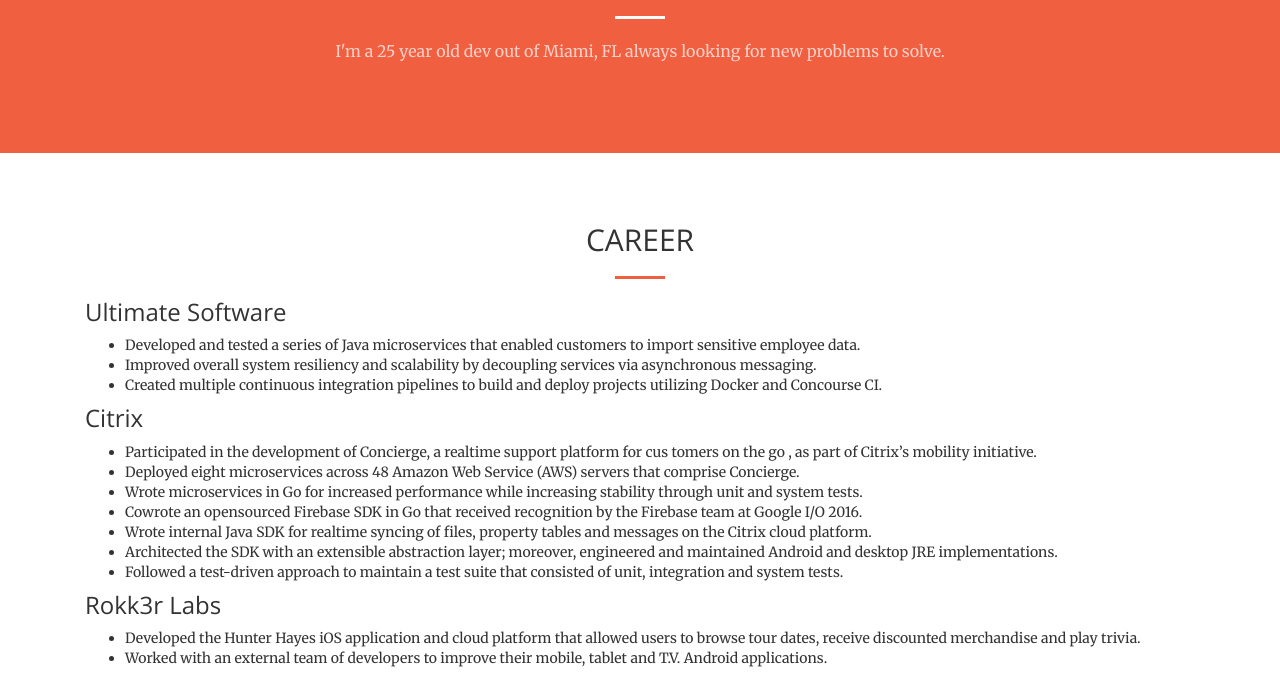
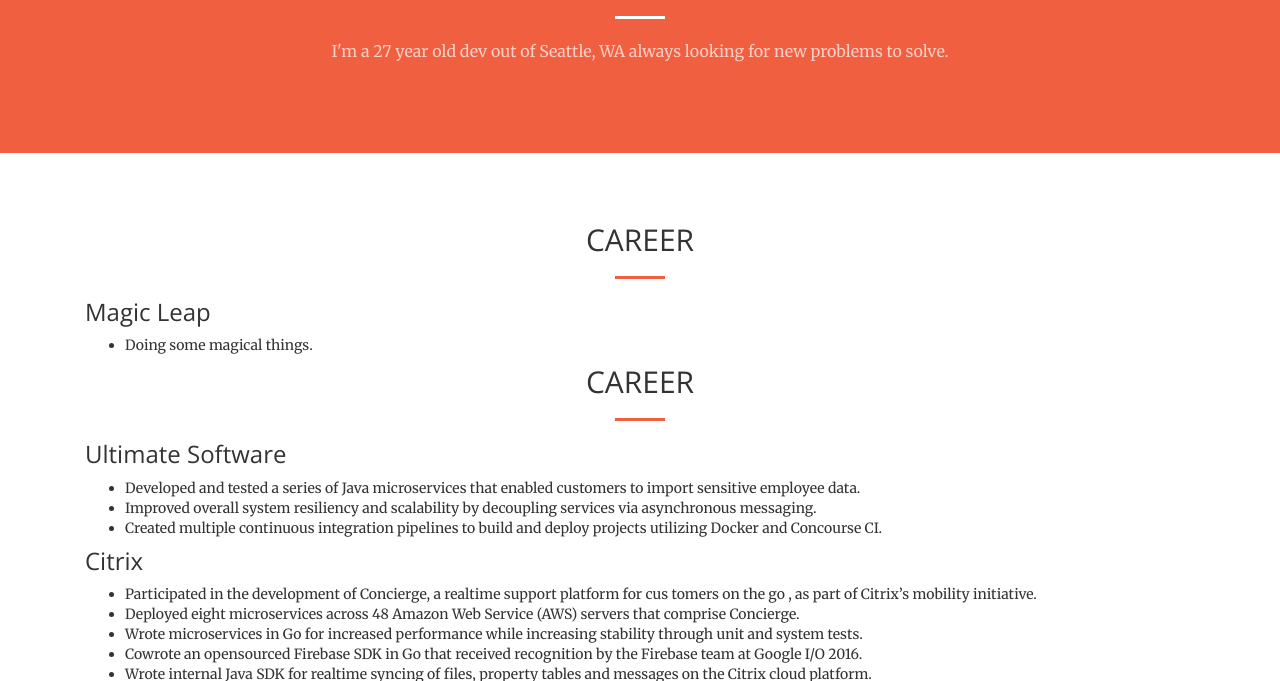
Before and after one commit to zabawaba99/zabawaba99.github.io, a Jekyll site: the page built from index.html, in a window 1280 px wide and 900 px high, scrolled down 1095 px, cut to the strip 219-900 px from the top of the window. Built offline with Jekyll 4.4.1, drawn with Linux system fonts in a browser that asks for light colours.

Commit message:
updating about.html

```diff
--- a/_includes/about.html
+++ b/_includes/about.html
@@ -4,13 +4,21 @@
       <div class="col-lg-12 text-center">
         <img class="steven-img" src="https://avatars1.githubusercontent.com/u/2306786?v=3&s=300">
         <hr class="light">
-        <p class="text-faded">I'm a 25 year old dev out of Miami, FL always looking for new problems to solve.</p>
+        <p class="text-faded">I'm a 27 year old dev out of Seattle, WA always looking for new problems to solve.</p>
       </div>
     </div>
   </div>
 </section>
 <section>
   <div class="container">
+    <div class="col-lg-12">
+      <h2 class="section-heading text-center">CAREER</h2>
+      <hr>
+      <h3 class="section-heading">Magic Leap</h3>
+      <ul>
+        <li>Doing some magical things.</li>
+      </ul>
+    </div>
     <div class="col-lg-12">
       <h2 class="section-heading text-center">CAREER</h2>
       <hr>
```
